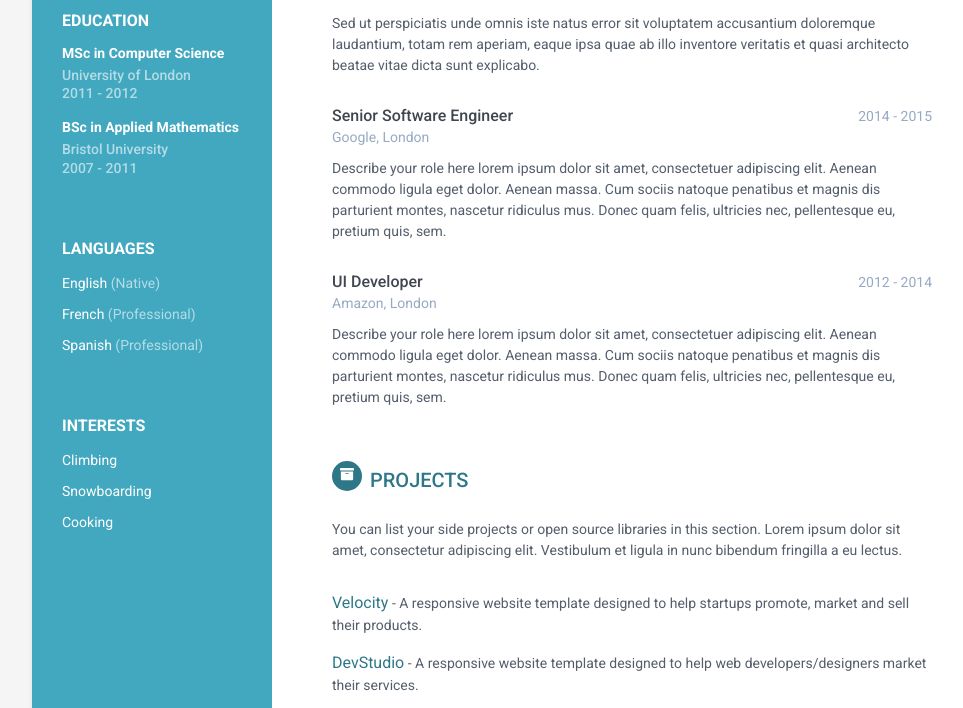
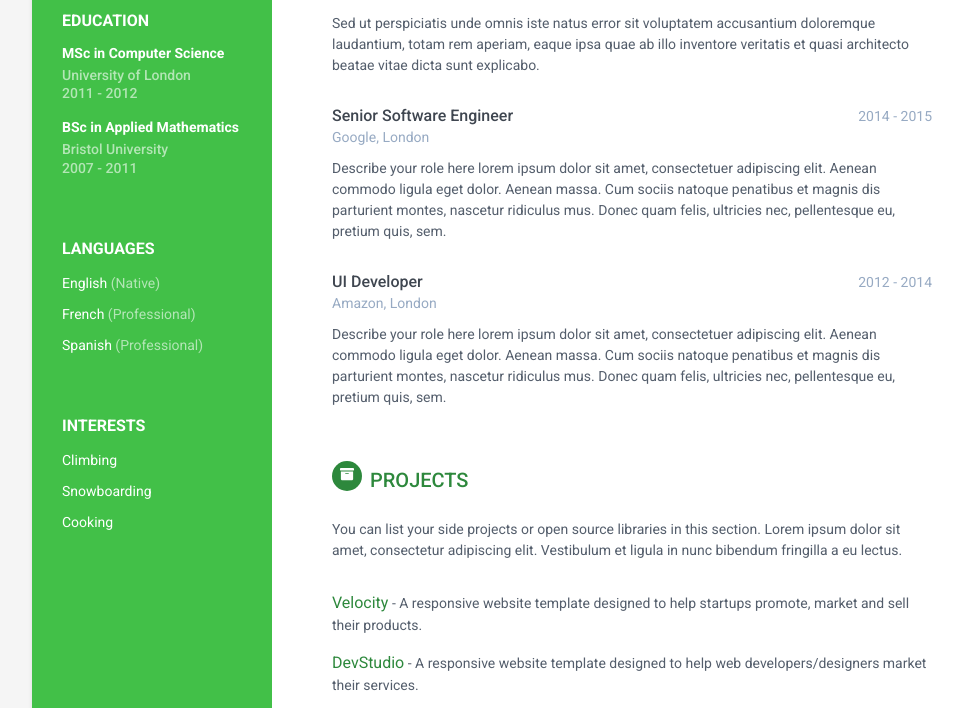
Before and after one commit to felipealmeida23/Teste1-, a plain HTML site: page index.html in a window 1280 px wide. Shown: the part 475-1183 px from the top of the page, without its empty margins (128-1091 px from the left). Drawn offline with nearby package versions, Linux system fonts and the light colour scheme.

Commit message:
Update orbit-1.css

```diff
--- a/orbit-1.css
+++ b/orbit-1.css
@@ -7,6 +7,8 @@
  * License: Creative Commons Attribution 3.0 License
  * Website: http://themes.3rdwavemedia.com/
 */
+
+/*Cor original -  */
 body {
   font-family: 'Roboto', sans-serif;
   color: #545E6C;
@@ -21,7 +23,7 @@ body {
 }
 
 a {
-    color: #2d7788;
+  color: #2d883c; /*Cor original - 2d7788 */
   -webkit-transition: all 0.4s ease-in-out;
   -moz-transition: all 0.4s ease-in-out;
   -ms-transition: all 0.4s ease-in-out;
@@ -30,7 +32,7 @@ body {
 
 a:hover {
   text-decoration: underline;
-    color: #1a454f;
+  color: #1a4f1e;/*Cor original - ##1a454f */
 }
 
 a:focus {
@@ -42,7 +44,7 @@ body {
 }
 
 .wrapper {
-    background: #42A8C0;
+  background: rgb(66, 192, 72);/*Cor original - #42A8C0 */
   max-width: 960px;
   margin: 0 auto;
   margin-top: 30px;
@@ -53,7 +55,7 @@ body {
 }
 
 .sidebar-wrapper {
-    background: #42A8C0;
+  background: rgb(66, 192, 72); /*Cor original - #42A8C0 */
   position: absolute;
   left : 0;/*right */
   width: 240px;
@@ -188,7 +190,7 @@ body {
   text-transform: uppercase;
   font-size: 20px;
   font-weight: 500;
-    color: #2d7788;
+  color: #2d883c; /*Cor original - #2d7788 */
   position: relative;
   margin-top: 0;
   margin-bottom: 20px;
@@ -208,7 +210,7 @@ body {
   -moz-background-clip: padding;
   -webkit-background-clip: padding-box;
   background-clip: padding-box;
-    background: #2d7788;
+  background: #2d883c;/*Cor original - #2d7788 */
   text-align: center;
   font-size: 16px;
   position: relative;
```
Lines whose indentation alone changed are shown as unchanged.
